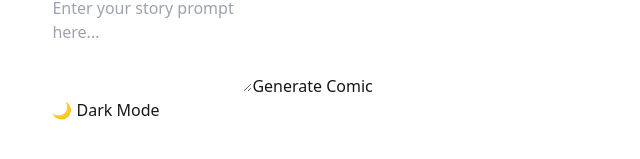
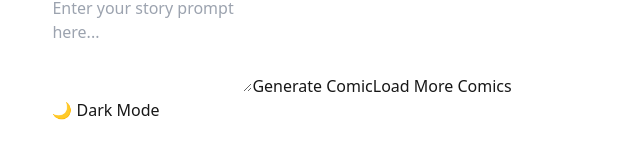
Before and after one commit to Danny-A-333/6.S093-Workshop, a Next.js app: page / in a window 1280 px wide. Shown: the part 365-524 px from the top of the page, without its empty margins (319-959 px from the left). Built offline with nearby package versions, Linux system fonts and the light colour scheme.

Commit message:
Added basic history w/ databse and Python backend

```diff
--- a/src/app/api/generate/generate_img/route.ts
+++ b/src/app/api/generate/generate_img/route.ts
@@ -1,5 +1,7 @@
 import { NextResponse } from 'next/server';
 import Replicate from 'replicate';
+
+const BACKEND_URL = 'https://sundai-backend-55967553950.us-east4.run.app';
 
 export const maxDuration = 45;
 
@@ -73,6 +75,38 @@ export async function POST(request: Request) {
           throw new Error('Invalid image URL received');
         }
 
+        // Save to backend database without re-uploading to GCS
+        try {
+          console.log('Saving to backend:', { prompt, imageUrl });
+          const saveResponse = await fetch(`${BACKEND_URL}/save`, {
+            method: 'POST',
+            headers: {
+              'Content-Type': 'application/json',
+              'Accept': 'application/json',
+            },
+            body: JSON.stringify({
+              prompt: prompt,
+              image_url: imageUrl, // Use the Replicate URL directly
+            }),
+          });
+
+          const responseText = await saveResponse.text();
+          console.log('Backend response:', responseText);
+
+          if (!saveResponse.ok) {
+            console.error('Failed to save to backend:', responseText);
+          } else {
+            try {
+              const jsonResponse = JSON.parse(responseText);
+              console.log('Successfully saved to backend:', jsonResponse);
+            } catch (e) {
+              console.error('Error parsing backend response:', e);
+            }
+          }
+        } catch (saveError) {
+          console.error('Error saving to backend:', saveError);
+        }
+
         imageUrls.push(imageUrl);
         console.log('Valid image URL generated:', imageUrl);
       } catch (error) {
--- a/src/app/page.tsx
+++ b/src/app/page.tsx
@@ -1,10 +1,21 @@
 'use client'
 import { useState, useEffect } from "react";
+
+const BACKEND_URL = 'https://sundai-backend-55967553950.us-east4.run.app';
+const COMICS_PER_PAGE = 3;
 
 interface ComicPanel {
   prompt: string;
   caption: string;
   imageUrl?: string;
+}
+
+// Add new interface for history response
+interface HistoryItem {
+  prompt: string;
+  caption: string;
+  image_url: string;
+  created_at: string;
 }
 
 const Home = () => {
@@ -13,6 +24,8 @@ const Home = () => {
   const [error, setError] = useState<string | null>(null);
   const [panels, setPanels] = useState<ComicPanel[]>([]);
   const [isDarkMode, setIsDarkMode] = useState(false);
+  const [isLoadingHistory, setIsLoadingHistory] = useState(false);
+  const [historyPage, setHistoryPage] = useState(0);
 
   useEffect(() => {
     // Check for saved dark mode preference
@@ -52,6 +65,7 @@ const Home = () => {
       if (!plotData.comics || !Array.isArray(plotData.comics)) {
         throw new Error('Invalid plot data received');
       }
+
       // Extract prompts for image generation
       const prompts = plotData.comics.map((panel: { prompt: string }) => panel.prompt);
 
@@ -69,6 +83,7 @@ const Home = () => {
 
       const imageData = await imageResponse.json();
       console.log('Image data received:', imageData);
+
       // Combine plot and images
       const completePanels = plotData.comics.map((panel: { prompt: string; caption: string }, index: number) => ({
         ...panel,
@@ -81,6 +96,48 @@ const Home = () => {
       console.error('Error:', err);
     } finally {
       setIsLoading(false);
+    }
+  };
+
+  const loadHistory = async () => {
+    setIsLoadingHistory(true);
+    setError(null);
+    setPanels([]);
+
+    try {
+      const skip = historyPage * COMICS_PER_PAGE;
+      const response = await fetch(`${BACKEND_URL}/history?limit=${COMICS_PER_PAGE}&skip=${skip}`, {
+        method: 'GET',
+        headers: {
+          'Accept': 'application/json',
+        },
+      });
+
+      if (!response.ok) {
+        throw new Error('Failed to load history');
+      }
+
+      const history = await response.json() as HistoryItem[];
+
+      if (history.length === 0) {
+        setError('No more comics to load');
+        return;
+      }
+
+      const formattedPanels = history.map((item: HistoryItem) => ({
+        prompt: item.prompt,
+        caption: item.caption || item.prompt,
+        imageUrl: item.image_url
+      }));
+
+      // Set the new panels directly
+      setPanels(formattedPanels);
+      setHistoryPage(prev => prev + 1);
+    } catch (err) {
+      setError(err instanceof Error ? err.message : 'Failed to load history');
+      console.error('History error:', err);
+    } finally {
+      setIsLoadingHistory(false);
     }
   };
 
@@ -108,14 +165,30 @@ const Home = () => {
           <button
             onClick={handleSubmit}
             disabled={isLoading}
-            className="w-full px-4 py-2 bg-blue-500 text-white rounded-lg disabled:opacity-50 hover:bg-blue-600"
+            className={`w-full px-4 py-2 rounded-lg disabled:opacity-50
+              ${isDarkMode
+                ? 'bg-blue-600 text-white hover:bg-blue-700'
+                : 'bg-blue-500 text-white hover:bg-blue-600'}`}
           >
             {isLoading ? 'Generating...' : 'Generate Comic'}
+          </button>
+
+          <button
+            onClick={loadHistory}
+            disabled={isLoadingHistory}
+            className={`w-full px-4 py-2 rounded-lg disabled:opacity-50
+              ${isDarkMode
+                ? 'bg-gray-700 text-white hover:bg-gray-600'
+                : 'bg-gray-200 text-gray-900 hover:bg-gray-300'}`}
+          >
+            {isLoadingHistory ? 'Loading History...' : 'Load More Comics'}
           </button>
         </div>
 
         {error && (
-          <p className="text-red-500 text-center mt-4">{error}</p>
+          <div className="text-red-500 mb-4">
+            {error}
+          </div>
         )}
 
         {panels.length > 0 && (
```
